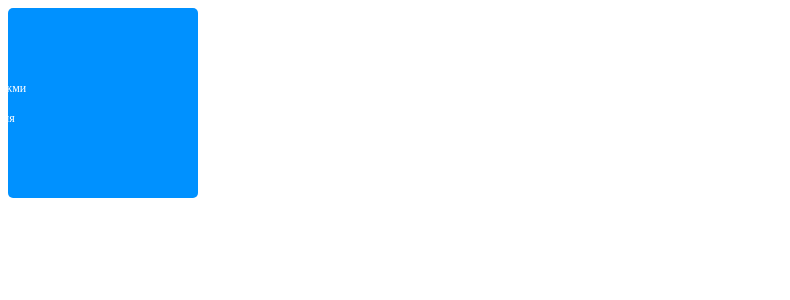
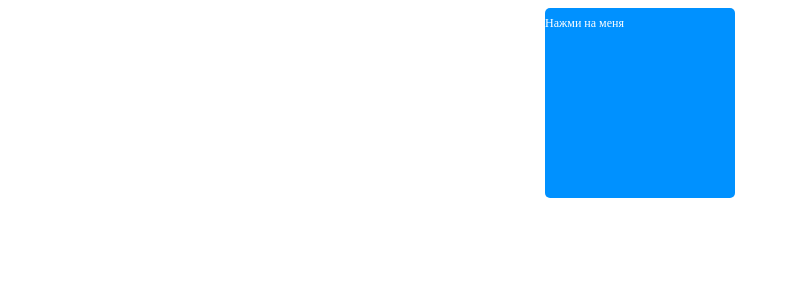
Before and after one commit to Nodirbek123528/podarok, a React (Vite) app: page / in a window 1280 px wide. Shown: the top 300 px of the page, without its empty margins (0-790 px from the left). Built offline with nearby package versions, Linux system fonts and the light colour scheme.

Commit message:
first commit

```diff
--- a/src/App.css
+++ b/src/App.css
@@ -8,6 +8,10 @@
   font-weight: 400;
   border: none;
   cursor: pointer;
+}
+.div{
+  width: 100%;
+  height: 100%;
   display: flex;
   align-items: center;
   justify-content: center;
--- a/src/main.jsx
+++ b/src/main.jsx
@@ -4,9 +4,11 @@ import './App.css';
 
 
 ReactDOM.createRoot(document.getElementById('root')).render(
-  <div className='button'>
-    <h1 className='title'>Нажми на меня</h1>
+  <div className='div'>
+    <div className='button'>
+      <h1 className='title'>Нажми на меня</h1>
 
-    <img className='img' src="https://cdn0.iconfinder.com/data/icons/small-n-flat/24/678087-heart-512.png" alt="" />
+      <img className='img' src="https://cdn0.iconfinder.com/data/icons/small-n-flat/24/678087-heart-512.png" alt="" />
+    </div>
   </div>
 )
```
